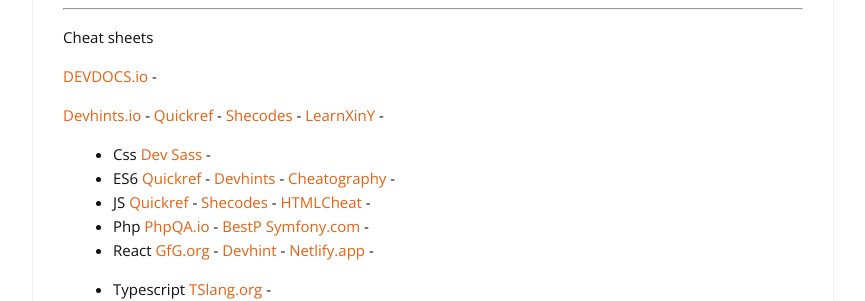
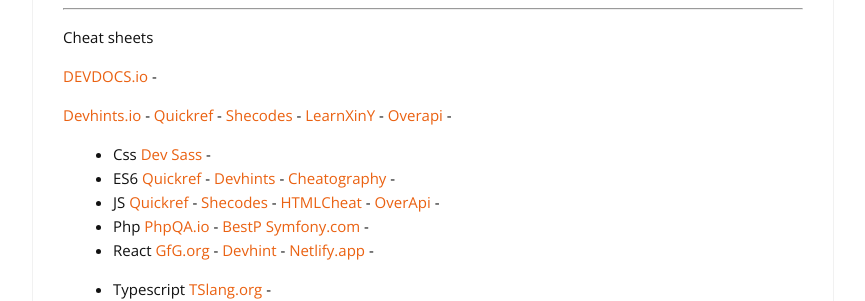
Before and after one commit to cylmat/cylmat.github.io, a Jekyll site: the page built from _pages/USEFUL.md, in a window 1280 px wide and 900 px high, scrolled down 756 px. Shown: the part 155-456 px from the top of the window, without its empty margins (207-1072 px from the left). Built offline with Jekyll 4.4.1, drawn with Linux system fonts in a browser that asks for light colours; nearby versions of some CDN libraries.

Commit message:
Update USEFUL.md

```diff
--- a/_pages/USEFUL.md
+++ b/_pages/USEFUL.md
@@ -42,11 +42,11 @@
 
 [DEVDOCS.io](https://devdocs.io) -
 
-[Devhints.io](https://devhints.io) - [Quickref](https://quickref.me) - [Shecodes](http://cheatsheets.shecodes.io) - [LearnXinY](https://learnxinyminutes.com) -
+[Devhints.io](https://devhints.io) - [Quickref](https://quickref.me) - [Shecodes](http://cheatsheets.shecodes.io) - [LearnXinY](https://learnxinyminutes.com) - [Overapi](https://overapi.com/javascript) -
 
 - Css [Dev Sass](https://devhints.io/sass) -
 - ES6 [Quickref](https://quickref.me/es6.html) - [Devhints](https://devhints.io/es6) - [Cheatography](https://cheatography.com/romansemko/cheat-sheets/ecmascript-6-es6) -
-- JS [Quickref](https://quickref.me/javascript.html) - [Shecodes](http://cheatsheets.shecodes.io/javascript) - [HTMLCheat](https://htmlcheatsheet.com/js) -
+- JS [Quickref](https://quickref.me/javascript.html) - [Shecodes](http://cheatsheets.shecodes.io/javascript) - [HTMLCheat](https://htmlcheatsheet.com/js) - [OverApi](https://overapi.com/javascript) -
 - Php [PhpQA.io](https://phpqa.io) - [BestP Symfony.com](https://symfony.com/doc/current/best_practices.html) -
 - React [GfG.org](https://www.geeksforgeeks.org/react-cheat-sheet/) - [Devhint](https://devhints.io/react) - [Netlify.app](https://react-typescript-cheatsheet.netlify.app) -
 - Typescript [TSlang.org](https://www.typescriptlang.org/cheatsheets) -
```
